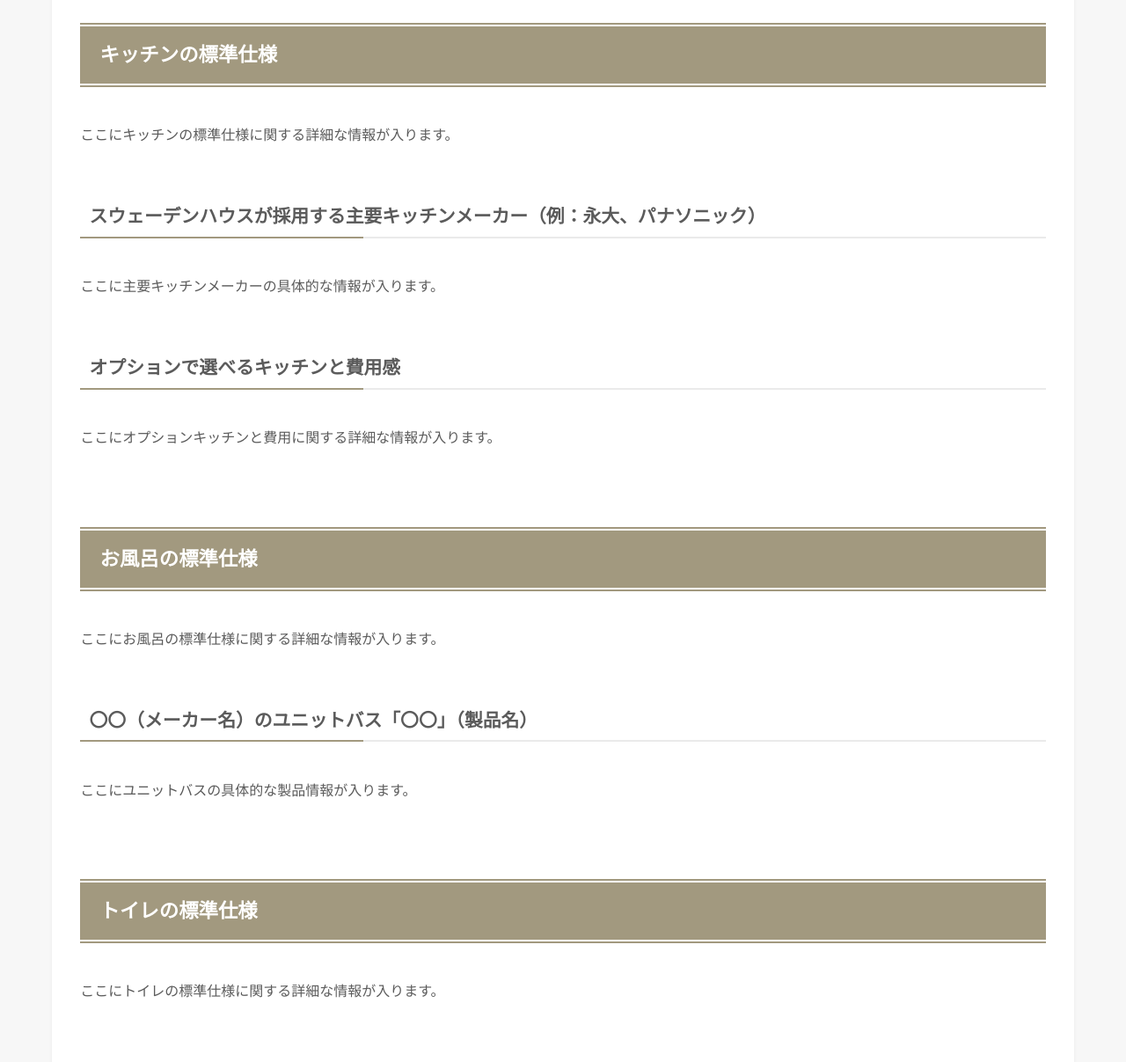
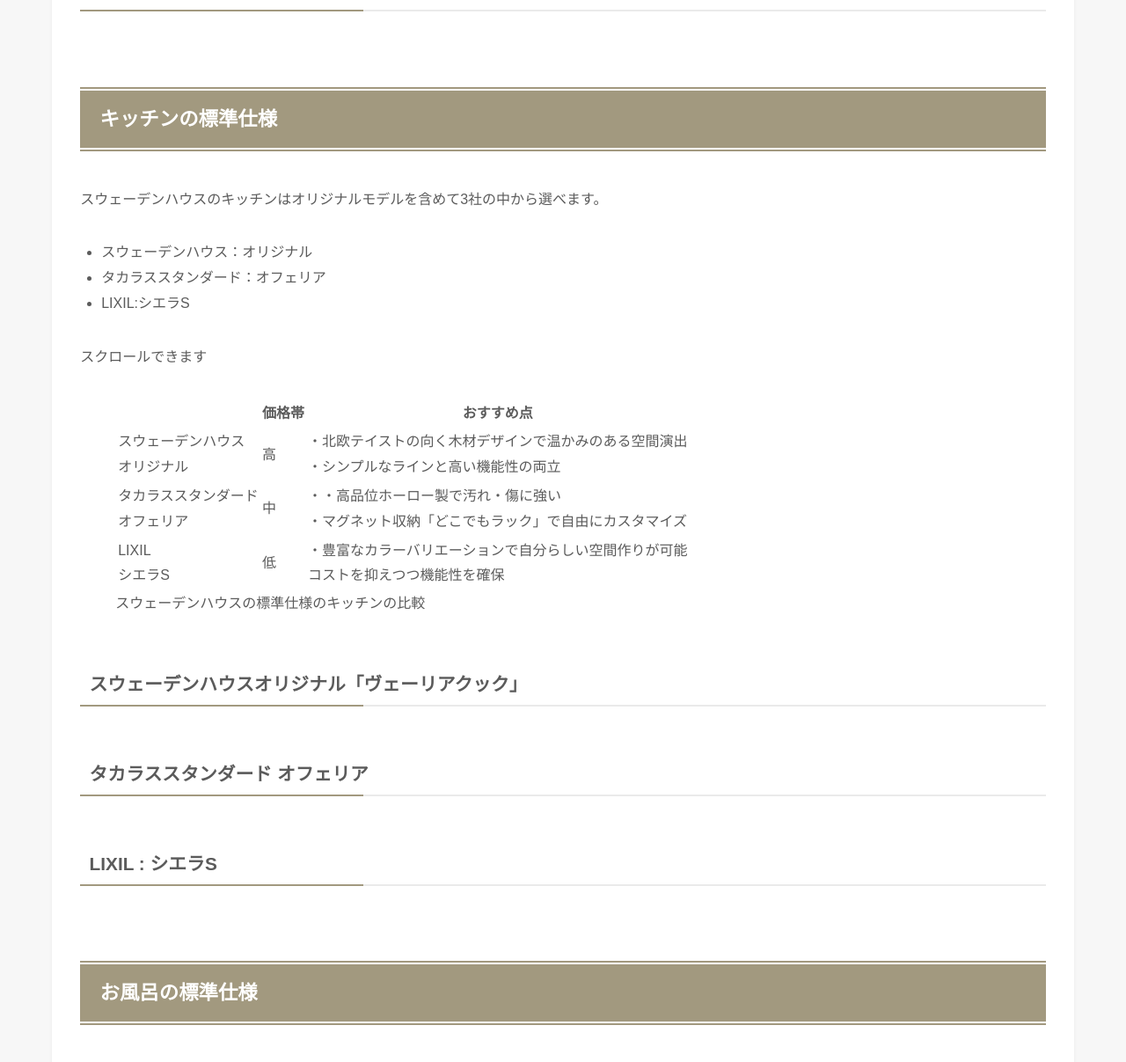
Before and after one commit to Asapapa/ques-survey, a plain HTML site: page index.html in a window 1280 px wide. Shown: the part 2358-3565 px from the top of the page at 88% size. Drawn offline with Linux system fonts and the light colour scheme.

Commit message:
スウェーデンハウス

```diff
--- a/index.html
+++ b/index.html
@@ -311,14 +311,56 @@
                             </ol>
                         </nav>
                         <h2>スウェーデンハウスの標準仕様</h2>
-                        <p>ここにスウェーデンハウスの標準仕様に関する詳細な情報が入ります。</p>
+                        <p>スウェーデンハウスは最高峰の断熱・機密性能を両立した家が特徴です。</p>
+                        <h3></h3>
 
                         <h2>キッチンの標準仕様</h2>
-                        <p>ここにキッチンの標準仕様に関する詳細な情報が入ります。</p>
-                        <h3>スウェーデンハウスが採用する主要キッチンメーカー（例：永大、パナソニック）</h3>
-                        <p>ここに主要キッチンメーカーの具体的な情報が入ります。</p>
-                        <h3>オプションで選べるキッチンと費用感</h3>
-                        <p>ここにオプションキッチンと費用に関する詳細な情報が入ります。</p>
+                        <p>スウェーデンハウスのキッチンはオリジナルモデルを含めて3社の中から選べます。</p>
+                        <ul>
+                            <li>スウェーデンハウス：オリジナル</li>
+                            <li>タカラススタンダード：オフェリア</li>
+                            <li>LIXIL:シエラS</li>
+                        </ul>
+                        <div class="c-scrollHint sp_">
+                            <span>スクロールできます <i class="icon-more_arrow"></i></span>
+                          </div>
+
+                          <figure data-table-scrollable="sp" data-cell1-fixed="sp" class="wp-block-table is-all-centered">
+                            <table style="--table-width:400px;">
+                              <thead style="--thead-color--bg:var(--color_gray); --thead-color--txt:var(--swl-text_color--black)">
+                                <tr>
+                                  <th></th>
+                                  <th>価格帯</th>
+                                  <th class="has-text-align-left" data-align="left">おすすめ点</th>
+                                </tr>
+                              </thead>
+                              <tbody>
+                                <tr>
+                                  <td>スウェーデンハウス<br>オリジナル</td>
+                                  <td>高</td>
+                                  <td class="has-text-align-left" data-align="left">・北欧テイストの向く木材デザインで温かみのある空間演出<br>・シンプルなラインと高い機能性の両立</td>
+                                </tr>
+                                <tr>
+                                  <td>タカラススタンダード<br>オフェリア</td>
+                                  <td>中</td>
+                                  <td class="has-text-align-left" data-align="left">・・高品位ホーロー製で汚れ・傷に強い<br>・マグネット収納「どこでもラック」で自由にカスタマイズ</td>
+                                </tr>
+                                <tr>
+                                  <td>LIXIL<br>シエラS</td>
+                                  <td>低</td>
+                                  <td class="has-text-align-left" data-align="left">・豊富なカラーバリエーションで自分らしい空間作りが可能<br>コストを抑えつつ機能性を確保</td>
+                                </tr>
+                              </tbody>
+                            </table>
+                            <figcaption>スウェーデンハウスの標準仕様のキッチンの比較</figcaption>
+                          </figure>
+
+                        <h3>スウェーデンハウスオリジナル「ヴェーリアクック」</h3>
+                        <a href="images/original.jpg"></a>
+                        <h3>タカラススタンダード オフェリア</h3>
+                        <a href="images/Ofelia.jpg"></a>
+                        <h3>LIXIL : シエラS</h3>
+                        <a href="images/Sierra.avif"></a>
 
                         <h2>お風呂の標準仕様</h2>
                         <p>ここにお風呂の標準仕様に関する詳細な情報が入ります。</p>
```
